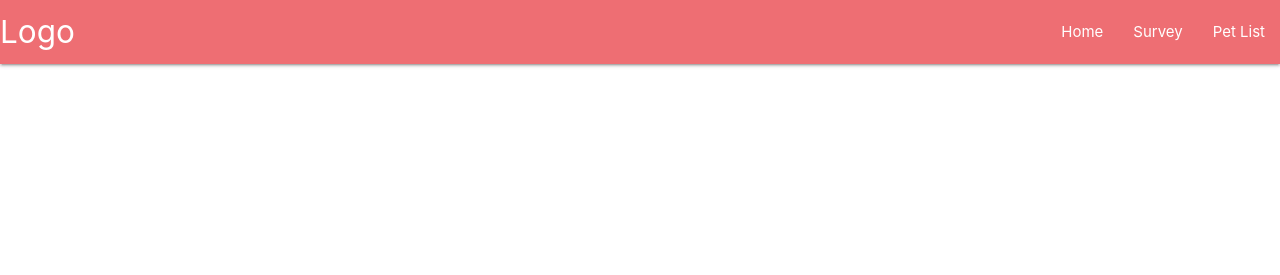
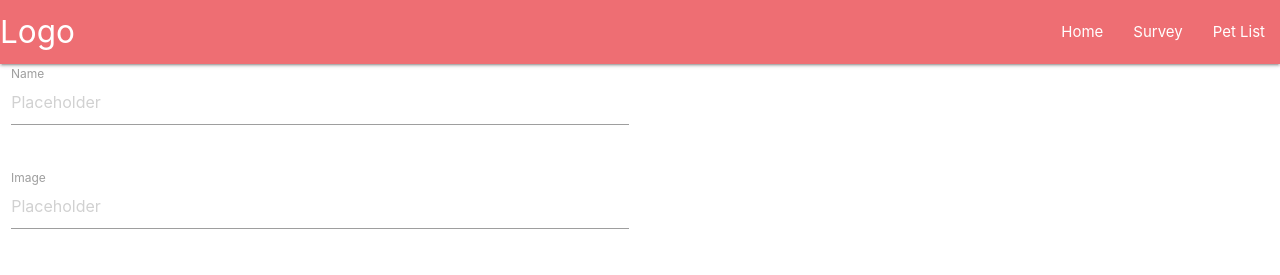
Before and after one commit to kayjlou/PetFinder, a plain HTML site: page app/public/survey.html in a window 1280 px wide. Drawn offline with nearby package versions, Linux system fonts and the light colour scheme; files that its build step writes are made by us from their sources.

Commit message:
Added user input fields

```diff
--- a/app/public/survey.html
+++ b/app/public/survey.html
@@ -27,6 +27,38 @@
         </ul>
       </div>
     </nav>
-    <div class="container"></div>
+    <div class="container">
+      <!-- Pet or User input -->
+      <div class="row">
+        <form class="col s12">
+          <!-- Name Input -->
+          <div class="row">
+            <div class="input-field col s6">
+              <input
+                placeholder="Placeholder"
+                id="name"
+                type="text"
+                class="validate"
+              />
+              <label for="name">Name</label>
+            </div>
+          </div>
+          <!-- Image input -->
+          <div class="row">
+            <div class="input-field col s6">
+              <input
+                placeholder="Placeholder"
+                id="name"
+                type="text"
+                class="validate"
+              />
+              <label for="name">Image</label>
+            </div>
+          </div>
+        </form>
+      </div>
+      <!-- Survey Begins -->
+      <div class="survey"></div>
+    </div>
   </body>
 </html>
```
Also changed, not shown: app/public/home.html (+10 -1 lines).
